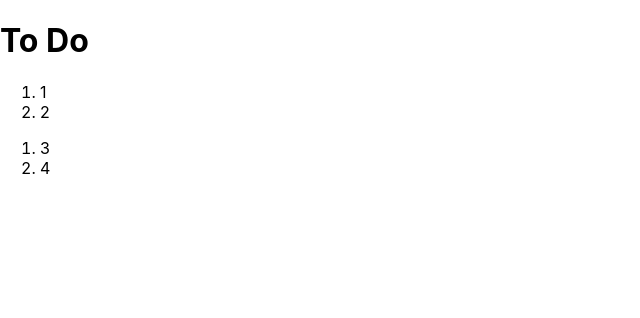
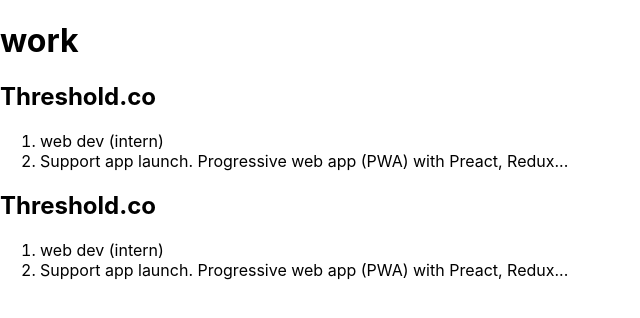
Before and after one commit to LawrenceCastillo/ada-theme-react-template, a React (Create React App) app: page / in a window 1280 px wide. Shown: the top 318 px of the page, without its empty margins (0-640 px from the left). Built offline with nearby package versions, Linux system fonts and the light colour scheme.

Commit message:
add list and item components

```diff
--- a/src/App.js
+++ b/src/App.js
@@ -6,9 +6,8 @@
   render() {
     return (
       <div>
-        <Title title = {'To Do'}/>
-        <List tasks = {['1','2']}/>
-        <List tasks = {['3','4']}/>
+        <Title title = {'work'}/>
+        <List />
       </div>
     )
   }
--- /dev/null
+++ b/src/Components/Item.js
@@ -0,0 +1,17 @@
+import React, {Component} from 'react';
+
+class Item extends Component {
+  render() {
+    return (
+      <div>
+        <h2>{this.props.company}</h2>
+        <ol>
+          <li>{this.props.position}</li>
+          <li>{this.props.description}</li>
+        </ol>
+      </div>
+    )
+  }
+}
+
+export default Item;
--- a/src/Components/List.js
+++ b/src/Components/List.js
@@ -1,11 +1,19 @@
 import React, {Component} from 'react';
+import Item from './Item';
+import user from '../info.js';
 
 class List extends Component {
   render() {
     return (
-      <ol>
-        {this.props.tasks.map((task, index) => <li key = {index}>{task}</li>)}
-      </ol>
+      <div>
+        {user.work.map((job, index) => (
+          <Item key = {index}
+            company = {job.company}
+            position = {job.position}
+            description = {job.description}
+          ></Item>
+        ))}
+      </div>
     )
   }
 }
```
